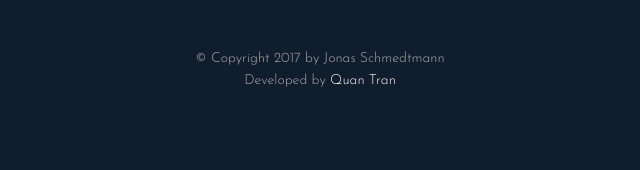
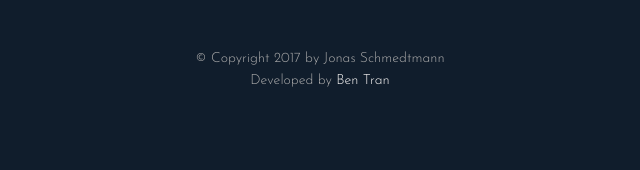
Before and after one commit to benztranwot/Nexter, a website: page index.html in a window 1280 px wide. Shown: the part 3809-3979 px from the top of the page, 360-1000 px from the left. Drawn offline with Linux system fonts and the light colour scheme.

Commit message:
Update index.html

```diff
--- a/index.html
+++ b/index.html
@@ -381,7 +381,7 @@
       </p> -->
       <p class="copyright">
         &copy; Copyright 2017 by Jonas Schmedtmann <br />
-        Developed by <a class="copyright__link" href="https://github.com/quantranwot">Quan Tran</a>
+        Developed by <a class="copyright__link" href="https://github.com/benztranwot">Ben Tran</a>
       </p>
     </footer>
   </body>
```
